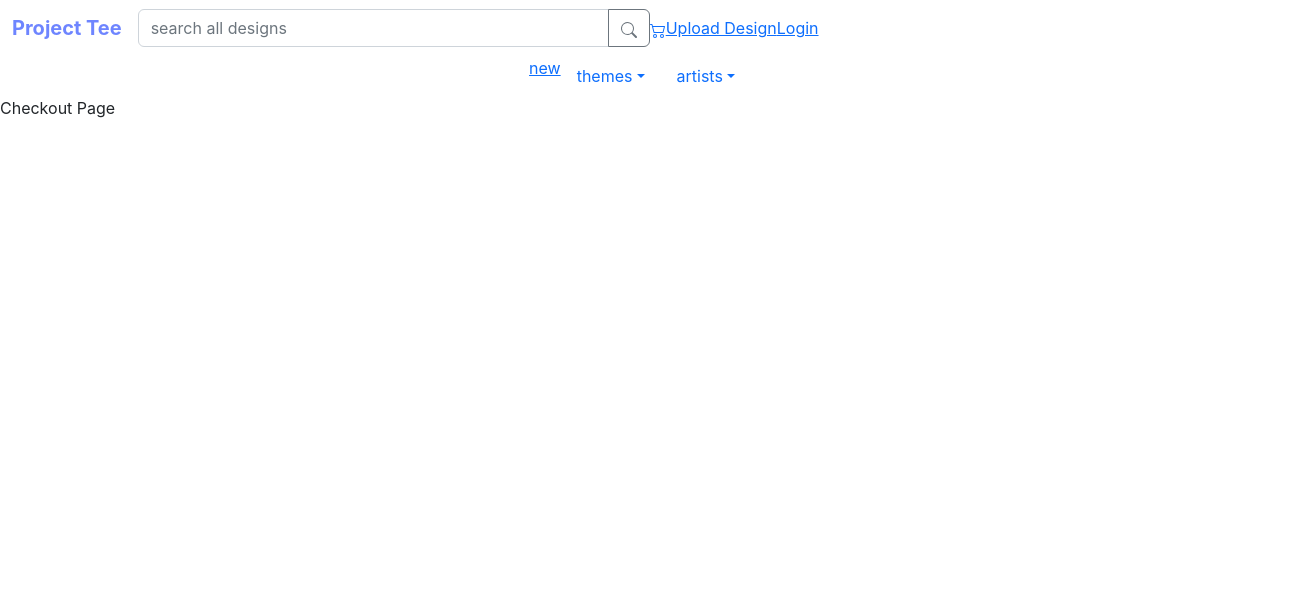
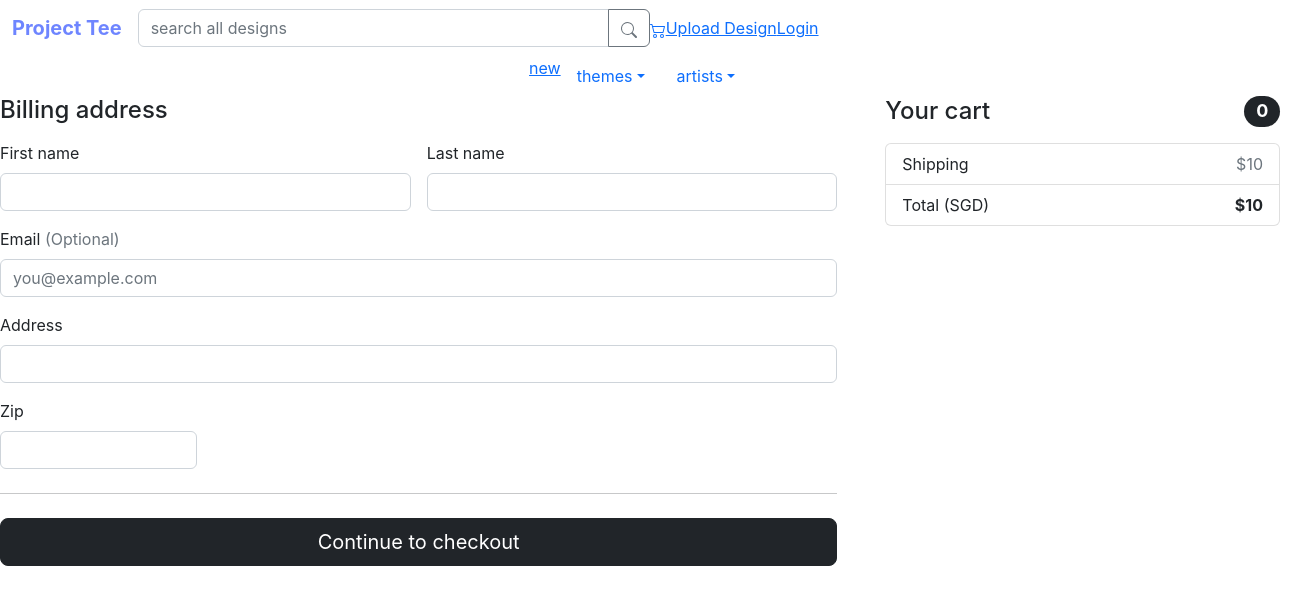
Before and after one commit to sharlearn/Project3-Frontend, a React (Create React App) app: page /cart in a window 1280 px wide. Both pictures are taken after a click on the button "Checkout". Shown: the top 604 px of the page, 1304 px wide, since content can reach past the window. Built offline with nearby package versions, Linux system fonts and the light colour scheme.

Commit message:
Added cart and checkout pages, checkout button does not submit anything for now.

```diff
--- a/src/components/CartSummary.js
+++ b/src/components/CartSummary.js
@@ -2,6 +2,7 @@ export default function CartSummary(props) {
   return (
     <div>
       <h5>Order Summary</h5>
+      {props.children}
       <p>Subtotal: ${props.subtotal}</p>
       <p>Shipping: $10</p>
       <p>Order Total: ${props.subtotal + 10}</p>
--- /dev/null
+++ b/src/components/CheckoutForm.js
@@ -0,0 +1,268 @@
+import { useState } from "react";
+
+export default function CheckoutForm(props) {
+  const { cartItems, subtotal } = props;
+
+  const [firstName, setFirstName] = useState(" ");
+  const [lastName, setLastName] = useState(" ");
+  const [email, setEmail] = useState(" ");
+  const [address, setAddress] = useState(" ");
+  const [zipCode, setZipCode] = useState(" ");
+
+  const handleCheckout = (event) => {
+    event.preventDefault();
+  };
+
+  return (
+    <div className="row g-5">
+      <div className="col-md-5 col-lg-4 order-md-last">
+        <h4 className="d-flex justify-content-between align-items-center mb-3">
+          <span className="text-dark">Your cart</span>
+          <span className="badge bg-dark rounded-pill">{cartItems.length}</span>
+        </h4>
+        <ul className="list-group mb-3">
+          {cartItems.map((item, index) => (
+            <li
+              key={index}
+              className="list-group-item d-flex justify-content-between lh-sm"
+            >
+              <div>
+                <h6 className="my-0">{item.designName}</h6>
+                <small className="text-muted">Qty: {item.quantity}</small>
+              </div>
+              <span className="text-muted">${item.price}</span>
+            </li>
+          ))}
+          <li className="list-group-item d-flex justify-content-between">
+            <span>Shipping</span>
+            <span className="text-muted">$10</span>
+          </li>
+          <li className="list-group-item d-flex justify-content-between">
+            <span>Total (SGD)</span>
+            <strong>${subtotal + 10}</strong>
+          </li>
+        </ul>
+      </div>
+
+      <div className="col-md-7 col-lg-8">
+        <h4 className="mb-3">Billing address</h4>
+        <form className="needs-validation" onSubmit={handleCheckout} noValidate>
+          <div className="row g-3">
+            <div className="col-sm-6">
+              <label htmlFor="firstName" className="form-label">
+                First name
+              </label>
+              <input
+                type="text"
+                className="form-control"
+                id="firstName"
+                placeholder=""
+                value={firstName}
+                onChange={(event) => setFirstName(event.target.value)}
+                required
+              />
+              <div className="invalid-feedback">
+                Valid first name is required.
+              </div>
+            </div>
+
+            <div className="col-sm-6">
+              <label htmlFor="lastName" className="form-label">
+                Last name
+              </label>
+              <input
+                type="text"
+                className="form-control"
+                id="lastName"
+                placeholder=""
+                value={lastName}
+                onChange={(event) => setLastName(event.target.value)}
+                required
+              />
+              <div className="invalid-feedback">
+                Valid last name is required.
+              </div>
+            </div>
+
+            <div className="col-12">
+              <label htmlFor="email" className="form-label">
+                Email <span className="text-muted">(Optional)</span>
+              </label>
+              <input
+                type="email"
+                className="form-control"
+                id="email"
+                placeholder="you@example.com"
+                value={email}
+                onChange={(event) => setEmail(event.target.value)}
+              />
+              <div className="invalid-feedback">
+                Please enter a valid email address for shipping updates.
+              </div>
+            </div>
+
+            <div className="col-12">
+              <label htmlFor="address" className="form-label">
+                Address
+              </label>
+              <input
+                type="text"
+                className="form-control"
+                id="address"
+                placeholder="1234 Main St"
+                value={address}
+                onChange={(event) => setAddress(event.target.value)}
+                required
+              />
+              <div className="invalid-feedback">
+                Please enter your shipping address.
+              </div>
+            </div>
+
+            <div className="col-md-3">
+              <label htmlFor="zip" className="form-label">
+                Zip
+              </label>
+              <input
+                type="text"
+                className="form-control"
+                id="zip"
+                placeholder=""
+                value={zipCode}
+                onChange={(event) => setZipCode(event.target.value)}
+                required
+              />
+              <div className="invalid-feedback">Zip code required.</div>
+            </div>
+          </div>
+
+          <hr className="my-4" />
+
+          {/* <div className="form-check">
+            <input
+              type="checkbox"
+              className="form-check-input"
+              id="same-address"
+            />
+            <label className="form-check-label" htmlFor="same-address">
+              Shipping address is the same as my billing address
+            </label>
+          </div> */}
+
+          {/* <hr className="my-4" />
+
+          <h4 className="mb-3">Payment</h4>
+
+          <div className="my-3">
+            <div className="form-check">
+              <input
+                id="credit"
+                name="paymentMethod"
+                type="radio"
+                className="form-check-input"
+                defaultChecked
+                required
+              />
+              <label className="form-check-label" htmlFor="credit">
+                Credit card
+              </label>
+            </div>
+            <div className="form-check">
+              <input
+                id="debit"
+                name="paymentMethod"
+                type="radio"
+                className="form-check-input"
+                required
+              />
+              <label className="form-check-label" htmlFor="debit">
+                Debit card
+              </label>
+            </div>
+            <div className="form-check">
+              <input
+                id="paypal"
+                name="paymentMethod"
+                type="radio"
+                className="form-check-input"
+                required
+              />
+              <label className="form-check-label" htmlFor="paypal">
+                PayPal
+              </label>
+            </div>
+          </div>
+
+          <div className="row gy-3">
+            <div className="col-md-6">
+              <label htmlFor="cc-name" className="form-label">
+                Name on card
+              </label>
+              <input
+                type="text"
+                className="form-control"
+                id="cc-name"
+                placeholder=""
+                required
+              />
+              <small className="text-muted">
+                Full name as displayed on card
+              </small>
+              <div className="invalid-feedback">Name on card is required</div>
+            </div>
+
+            <div className="col-md-6">
+              <label htmlFor="cc-number" className="form-label">
+                Credit card number
+              </label>
+              <input
+                type="text"
+                className="form-control"
+                id="cc-number"
+                placeholder=""
+                required
+              />
+              <div className="invalid-feedback">
+                Credit card number is required
+              </div>
+            </div>
+
+            <div className="col-md-3">
+              <label htmlFor="cc-expiration" className="form-label">
+                Expiration
+              </label>
+              <input
+                type="text"
+                className="form-control"
+                id="cc-expiration"
+                placeholder=""
+                required
+              />
+              <div className="invalid-feedback">Expiration date required</div>
+            </div>
+
+            <div className="col-md-3">
+              <label htmlFor="cc-cvv" className="form-label">
+                CVV
+              </label>
+              <input
+                type="text"
+                className="form-control"
+                id="cc-cvv"
+                placeholder=""
+                required
+              />
+              <div className="invalid-feedback">Security code required</div>
+            </div>
+          </div>
+
+          <hr className="my-4" /> */}
+
+          <button className="w-100 btn btn-dark btn-lg" type="submit">
+            Continue to checkout
+          </button>
+        </form>
+      </div>
+    </div>
+  );
+}
--- a/src/pages/Cart.js
+++ b/src/pages/Cart.js
@@ -7,6 +7,7 @@ export default function Cart() {
   const [cartItems, setCartItems] = useState([]);
   const [cartSubtotal, setCartSubtotal] = useState(0);
   console.log(cartItems);
+  console.log(cartSubtotal);
 
   useEffect(() => {
     const cart = localStorage.getItem("cartItems");
@@ -52,7 +53,7 @@ export default function Cart() {
               className="link-light"
               to="/checkout"
               id="link"
-              state={{ cartItems }}
+              state={{ cartSubtotal }}
             >
               Checkout
             </Link>
--- a/src/pages/Checkout.js
+++ b/src/pages/Checkout.js
@@ -1,10 +1,26 @@
 import { useLocation } from "react-router-dom";
+import CartSummary from "../components/CartSummary";
+import CheckoutForm from "../components/CheckoutForm";
+import { useEffect, useState } from "react";
 
 const CheckOut = () => {
   let { state } = useLocation();
-  console.log(state);
+  const { cartSubtotal } = state;
 
-  return <div>Checkout Page</div>;
+  const [cartItems, setCartItems] = useState([]);
+
+  useEffect(() => {
+    const cart = localStorage.getItem("cartItems");
+    if (cart) {
+      setCartItems(JSON.parse(cart));
+    }
+  }, []);
+
+  return (
+    <div>
+      <CheckoutForm subtotal={cartSubtotal} cartItems={cartItems} />
+    </div>
+  );
 };
 
 export default CheckOut;
```
